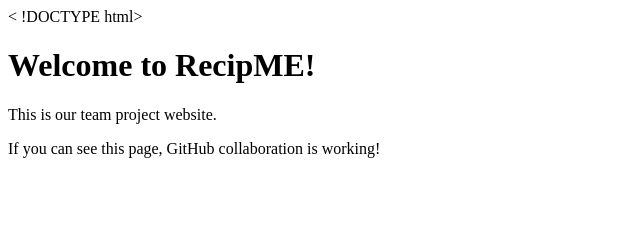
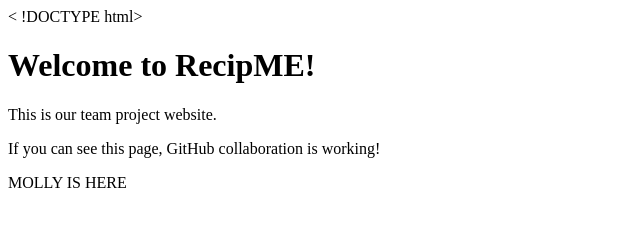
Before and after one commit to mstev31/RecipME, a plain HTML site: page index.html in a window 1280 px wide. Shown: the whole page, without its empty margins (0-640 px from the left). Drawn offline with Linux system fonts and the light colour scheme.

Commit message:
testing changes

```diff
--- a/index.html
+++ b/index.html
@@ -14,3 +14,5 @@
     </body>
 
     </html>
+
+    MOLLY IS HERE
```
